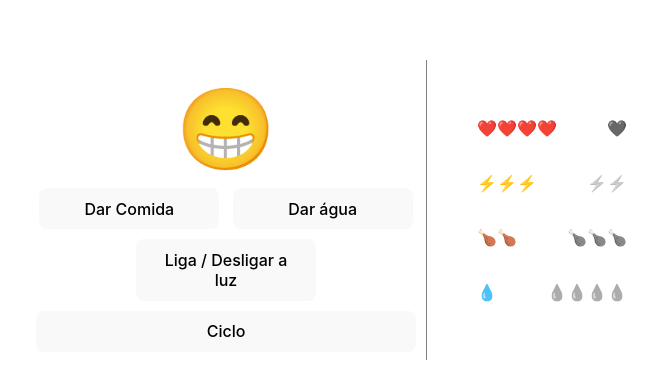
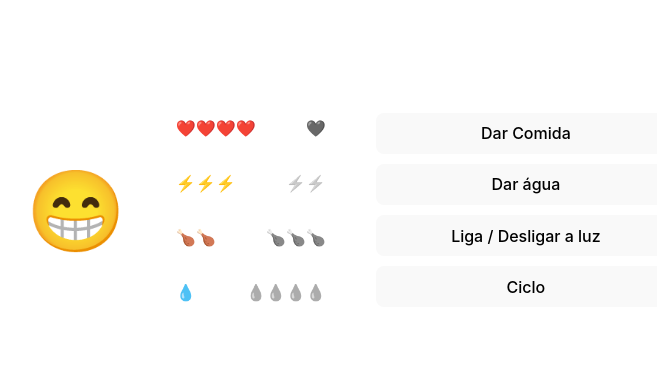
Before and after one commit to ufjf-dcc207/ufjf-dcc207-2024-3-a-atv06-VanessaTrajano, a React (Vite) app: page / in a window 1280 px wide. Shown: the part 190-566 px from the top of the page, without its empty margins (289-946 px from the left). Built offline with nearby package versions, Linux system fonts and the light colour scheme.

Commit message:
Ajusta componente Emoji

```diff
--- a/src/Emoji.css
+++ b/src/Emoji.css
@@ -5,21 +5,13 @@
   justify-content: space-between;
   height: 300px;
 
-  .emoji-div{
-    border-right: 1px solid gray;
-    display: flex;
-    flex-direction: column;
-    align-items: center;
-    justify-content: center;
-    height: 100%;
-  }
-
   .situacao {
     font-size: 5em;
   }
 
   .acoes {
     display: flex;
+    flex-direction: column;
     width: 400px;
     flex-wrap: wrap;
     justify-content: space-evenly;
@@ -27,11 +19,7 @@
     row-gap:10px;
 
     button{
-        width: 45%;
-    }
-
-    .button-grande{
-        width: 95%;
+        width: 100%;
     }
   }
 
--- a/src/Emoji.tsx
+++ b/src/Emoji.tsx
@@ -17,39 +17,35 @@ export default function Emoji() {
   const [agua, setAgua] = useState(1);
 
   function onAlimentar() {
-    setComida((c) => (c == 5 ? c : c+1))
+    setComida((c) => (c == 5 ? c : c + 1));
   }
 
   function onHidratar() {
-    setAgua((a) => (a == 5 ? a : a+1))
+    setAgua((a) => (a == 5 ? a : a + 1));
   }
 
-  function onLigarDesligar() {
-  }
+  function onLigarDesligar() {}
 
-  function toProximo() {
-  }
+  function toProximo() {}
 
   return (
     <div className="emoji">
-      <div className="emoji-div">
       <div className="situacao">{EMOJIS.get(situacao) || "🫠"}</div>
+      <div className="emoji-categorias">
+        <Contador emoji={"❤️"} valor={saude} />
+        <Contador emoji={"⚡"} valor={energia} />
+        <Contador emoji={"🍗"} valor={comida} />
+        <Contador emoji={"💧"} valor={agua} />
+      </div>
       <div className="acoes">
         <button onClick={onAlimentar}>Dar Comida</button>
         <button onClick={onHidratar}>Dar água</button>
         <button onClick={onLigarDesligar}>Liga / Desligar a luz</button>
 
-          <button className="button-grande" onClick={toProximo}>
+        <button onClick={toProximo}>
           Ciclo
         </button>
       </div>
     </div>
-      <div className="emoji-categorias">
-        <Contador emoji={"❤️"} valor={saude}/>
-        <Contador emoji={"⚡"} valor={energia}/>
-        <Contador emoji={"🍗"} valor={comida}/>
-        <Contador emoji={"💧"} valor={agua}/>
-      </div>
-    </div>
   );
 }
```
Lines whose indentation alone changed are shown as unchanged.
